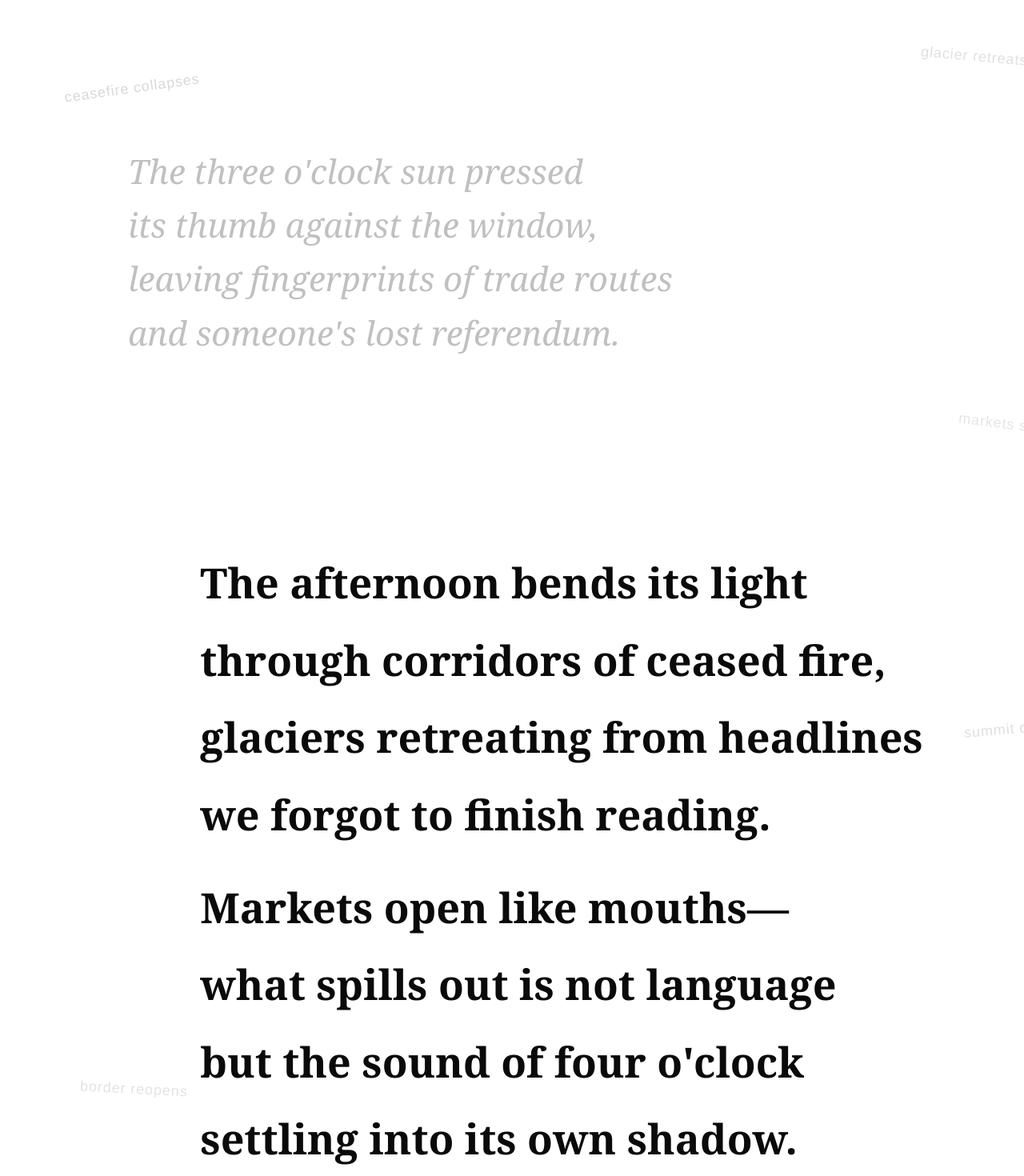
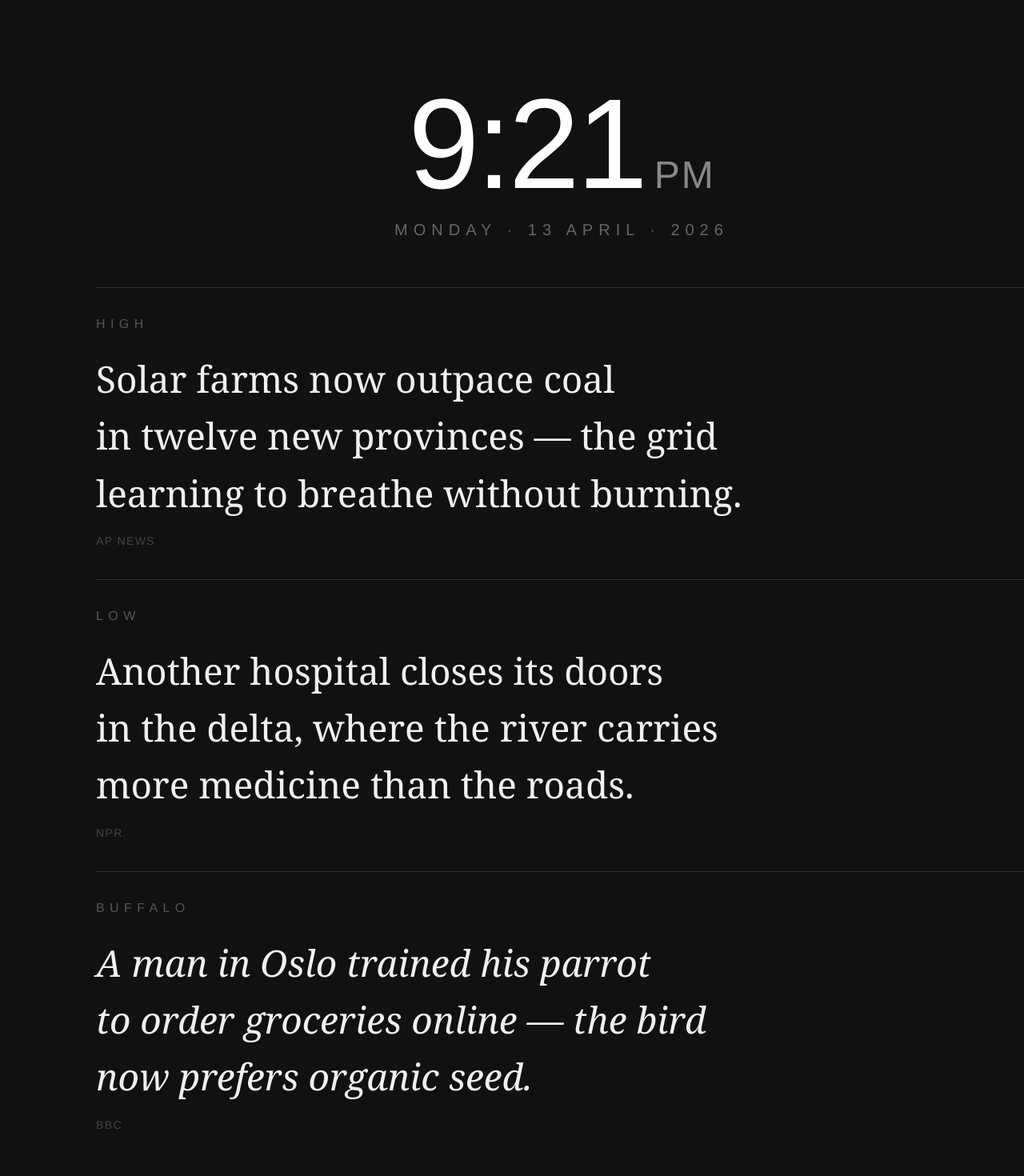
Before and after one commit to nh-entryway/frame-art, a Next.js app: page /poem in a window 1280 px wide. Shown: the top 1470 px of the page at 80% size. Built offline with nearby package versions, Linux system fonts and the light colour scheme.

Commit message:
HLB dark Tufte design for ePaper

```diff
--- a/app/poem/page.js
+++ b/app/poem/page.js
@@ -1,107 +1,165 @@
+export const dynamic = 'force-dynamic';
+
 export default function PoemPage() {
   const now = new Date();
   const hour = now.getHours();
-  const timeLabel = hour > 12 ? `${hour - 12} PM` : `${hour} AM`;
+  const minute = now.getMinutes();
+  const ampm = hour >= 12 ? 'PM' : 'AM';
+  const displayHour = hour % 12 || 12;
+  const displayMinute = minute.toString().padStart(2, '0');
+
   const dayNames = ['SUNDAY', 'MONDAY', 'TUESDAY', 'WEDNESDAY', 'THURSDAY', 'FRIDAY', 'SATURDAY'];
   const monthNames = ['JANUARY', 'FEBRUARY', 'MARCH', 'APRIL', 'MAY', 'JUNE', 'JULY', 'AUGUST', 'SEPTEMBER', 'OCTOBER', 'NOVEMBER', 'DECEMBER'];
-  const romanNumerals = ['XII', 'I', 'II', 'III', 'IV', 'V', 'VI', 'VII', 'VIII', 'IX', 'X', 'XI', 'XII', 'I', 'II', 'III', 'IV', 'V', 'VI', 'VII', 'VIII', 'IX', 'X', 'XI'];
+
+  const styles = {
+    canvas: {
+      width: '1404px',
+      height: '1872px',
+      backgroundColor: '#111111',
+      color: '#ffffff',
+      fontFamily: '"Cormorant Garamond", Georgia, "Times New Roman", serif',
+      display: 'flex',
+      flexDirection: 'column',
+      padding: '100px 120px 80px 120px',
+      boxSizing: 'border-box',
+      position: 'relative',
+    },
+    timeBlock: {
+      textAlign: 'center',
+      marginBottom: '20px',
+    },
+    time: {
+      fontSize: '160px',
+      fontWeight: '200',
+      fontFamily: '"Helvetica Neue", Helvetica, Arial, sans-serif',
+      letterSpacing: '-4px',
+      lineHeight: '1',
+      color: '#ffffff',
+    },
+    ampm: {
+      fontSize: '48px',
+      fontWeight: '200',
+      fontFamily: '"Helvetica Neue", Helvetica, Arial, sans-serif',
+      letterSpacing: '2px',
+      color: '#888888',
+      marginLeft: '12px',
+    },
+    dateText: {
+      fontSize: '20px',
+      fontFamily: '"Helvetica Neue", Helvetica, Arial, sans-serif',
+      fontWeight: '300',
+      letterSpacing: '0.35em',
+      color: '#666666',
+      marginTop: '16px',
+      textAlign: 'center',
+    },
+    rule: {
+      width: '100%',
+      height: '1px',
+      backgroundColor: '#333333',
+      margin: '40px 0 36px 0',
+    },
+    sectionLabel: {
+      fontSize: '16px',
+      fontFamily: '"Helvetica Neue", Helvetica, Arial, sans-serif',
+      fontWeight: '400',
+      letterSpacing: '0.4em',
+      color: '#555555',
+      marginBottom: '24px',
+      textTransform: 'uppercase',
+    },
+    poemText: {
+      fontSize: '46px',
+      fontWeight: '400',
+      lineHeight: '1.55',
+      color: '#f0f0f0',
+      margin: '0 0 0 0',
+    },
+    poemTextItalic: {
+      fontSize: '46px',
+      fontWeight: '400',
+      fontStyle: 'italic',
+      lineHeight: '1.55',
+      color: '#f0f0f0',
+      margin: '0 0 0 0',
+    },
+    source: {
+      fontSize: '14px',
+      fontFamily: '"Helvetica Neue", Helvetica, Arial, sans-serif',
+      fontWeight: '300',
+      color: '#444444',
+      marginTop: '16px',
+      letterSpacing: '0.1em',
+    },
+    footer: {
+      position: 'absolute',
+      bottom: '60px',
+      left: '120px',
+      right: '120px',
+      display: 'flex',
+      justifyContent: 'space-between',
+      alignItems: 'center',
+    },
+    footerText: {
+      fontSize: '14px',
+      fontFamily: '"Helvetica Neue", Helvetica, Arial, sans-serif',
+      fontWeight: '300',
+      letterSpacing: '0.2em',
+      color: '#333333',
+    },
+  };
 
   return (
-    <div style={{
-      width: '1404px',
-      height: '1872px',
-      backgroundColor: '#ffffff',
-      color: '#000000',
-      fontFamily: 'Georgia, "Times New Roman", serif',
-      display: 'flex',
-      flexDirection: 'column',
-      justifyContent: 'center',
-      alignItems: 'center',
-      padding: '120px 140px',
-      boxSizing: 'border-box',
-      position: 'relative',
-      overflow: 'hidden',
-    }}>
-
-      {/* Ghost poem - previous hour */}
-      <div style={{
-        position: 'absolute',
-        top: '180px',
-        left: '160px',
-        right: '160px',
-        color: '#c0c0c0',
-        fontSize: '42px',
-        lineHeight: '1.6',
-        fontStyle: 'italic',
-        fontWeight: '300',
-      }}>
-        <p style={{ margin: 0 }}>The three o'clock sun pressed</p>
-        <p style={{ margin: 0 }}>its thumb against the window,</p>
-        <p style={{ margin: 0 }}>leaving fingerprints of trade routes</p>
-        <p style={{ margin: 0 }}>and someone's lost referendum.</p>
+    <div style={styles.canvas}>
+      {/* Time */}
+      <div style={styles.timeBlock}>
+        <span style={styles.time}>{displayHour}:{displayMinute}</span>
+        <span style={styles.ampm}>{ampm}</span>
+        <div style={styles.dateText}>
+          {dayNames[now.getDay()]} · {now.getDate()} {monthNames[now.getMonth()]} · {now.getFullYear()}
+        </div>
       </div>
 
-      {/* Scattered headline fragments */}
-      {[
-        { text: 'ceasefire collapses', top: '100px', left: '80px', rotate: '-8deg', opacity: 0.15 },
-        { text: 'glacier retreats', top: '60px', right: '120px', rotate: '5deg', opacity: 0.12 },
-        { text: 'senate convenes', bottom: '340px', left: '60px', rotate: '-4deg', opacity: 0.14 },
-        { text: 'markets surge', top: '520px', right: '80px', rotate: '7deg', opacity: 0.1 },
-        { text: 'rainfall exceeds', bottom: '200px', right: '100px', rotate: '-6deg', opacity: 0.13 },
-        { text: 'border reopens', bottom: '500px', left: '100px', rotate: '3deg', opacity: 0.11 },
-        { text: 'summit delayed', top: '900px', right: '60px', rotate: '-5deg', opacity: 0.12 },
-      ].map((frag, i) => (
-        <span key={i} style={{
-          position: 'absolute',
-          fontSize: '18px',
-          fontFamily: 'Helvetica, Arial, sans-serif',
-          color: '#000',
-          opacity: frag.opacity,
-          transform: `rotate(${frag.rotate})`,
-          top: frag.top,
-          left: frag.left,
-          right: frag.right,
-          bottom: frag.bottom,
-          letterSpacing: '0.05em',
-        }}>
-          {frag.text}
-        </span>
-      ))}
+      {/* Rule */}
+      <div style={styles.rule} />
 
-      {/* Current poem - main content */}
-      <div style={{
-        marginTop: '280px',
-        fontSize: '52px',
-        lineHeight: '1.7',
-        fontWeight: '700',
-        color: '#0a0a0a',
-        textAlign: 'left',
-        maxWidth: '1100px',
-      }}>
-        <p style={{ margin: '0 0 8px 0' }}>The afternoon bends its light</p>
-        <p style={{ margin: '0 0 8px 0' }}>through corridors of ceased fire,</p>
-        <p style={{ margin: '0 0 8px 0' }}>glaciers retreating from headlines</p>
-        <p style={{ margin: '0 0 8px 0' }}>we forgot to finish reading.</p>
-        <p style={{ margin: '28px 0 8px 0' }}>Markets open like mouths—</p>
-        <p style={{ margin: '0 0 8px 0' }}>what spills out is not language</p>
-        <p style={{ margin: '0 0 8px 0' }}>but the sound of four o'clock</p>
-        <p style={{ margin: '0 0 0 0' }}>settling into its own shadow.</p>
+      {/* HIGH */}
+      <div style={styles.sectionLabel}>HIGH</div>
+      <div style={styles.poemText}>
+        Solar farms now outpace coal<br />
+        in twelve new provinces — the grid<br />
+        learning to breathe without burning.
       </div>
+      <div style={styles.source}>AP NEWS</div>
 
-      {/* Time and date footer */}
-      <div style={{
-        position: 'absolute',
-        bottom: '80px',
-        left: '0',
-        right: '0',
-        textAlign: 'center',
-        fontSize: '22px',
-        letterSpacing: '0.3em',
-        color: '#999',
-        fontFamily: 'Helvetica, Arial, sans-serif',
-        fontWeight: '300',
-      }}>
-        {romanNumerals[hour]} · {dayNames[now.getDay()]} · {now.getDate()} {monthNames[now.getMonth()]}
+      {/* Rule */}
+      <div style={styles.rule} />
+
+      {/* LOW */}
+      <div style={styles.sectionLabel}>LOW</div>
+      <div style={styles.poemText}>
+        Another hospital closes its doors<br />
+        in the delta, where the river carries<br />
+        more medicine than the roads.
+      </div>
+      <div style={styles.source}>NPR</div>
+
+      {/* Rule */}
+      <div style={styles.rule} />
+
+      {/* BUFFALO */}
+      <div style={styles.sectionLabel}>BUFFALO</div>
+      <div style={styles.poemTextItalic}>
+        A man in Oslo trained his parrot<br />
+        to order groceries online — the bird<br />
+        now prefers organic seed.
+      </div>
+      <div style={styles.source}>BBC</div>
+
+      {/* Footer */}
+      <div style={styles.footer}>
+        <span style={styles.footerText}>HIGH LOW BUFFALO</span>
+        <span style={styles.footerText}>AP · NPR · BBC</span>
       </div>
     </div>
   );
```
Also changed, not shown: 1 other file (tests, documents, lock files or other folders).
